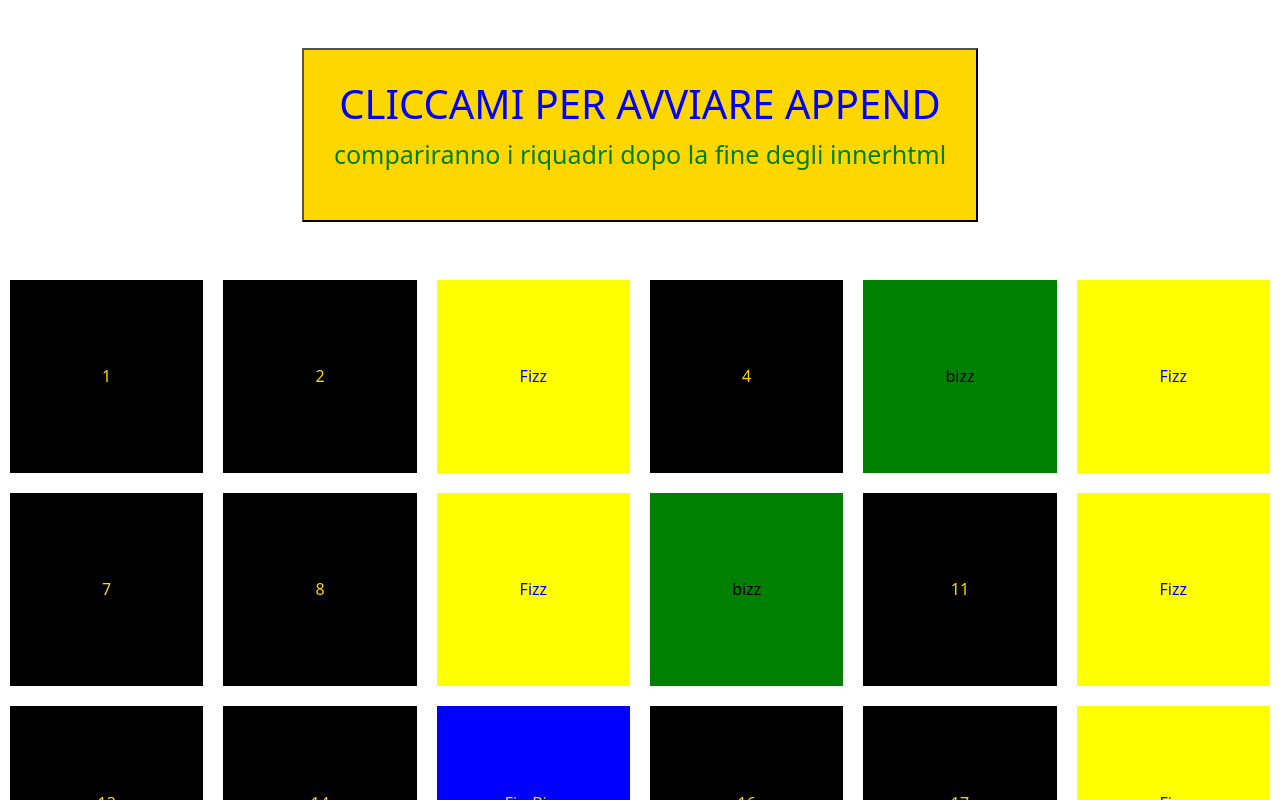
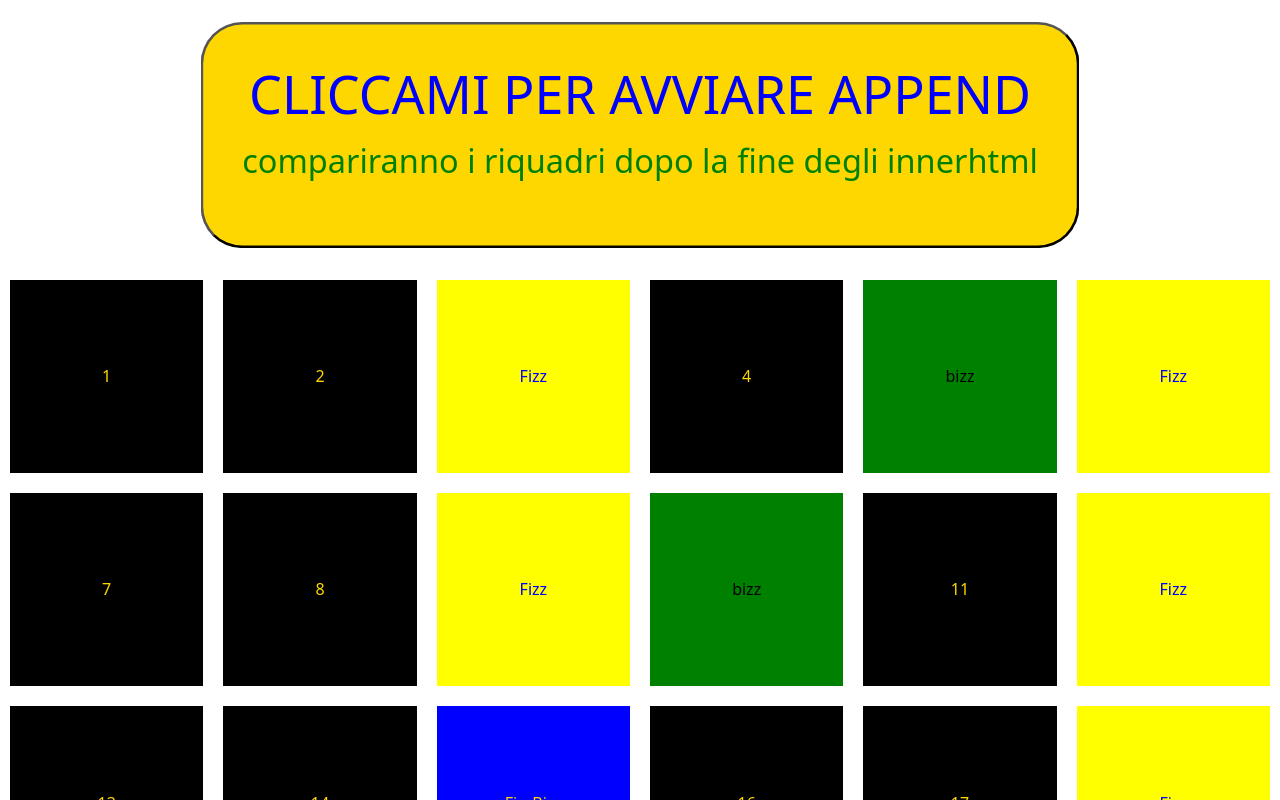
Before and after one commit to GiuseppeRepici/js-fizzbuzz, a plain HTML site: page index.html in a window 1280 px wide. In both pictures the pointer is over the button 640 px from the left and 134 px from the top of the page. Shown: the top 800 px of the page. Drawn offline with nearby package versions, Linux system fonts and the light colour scheme.

Commit message:
scale bottone

```diff
--- a/css/style.css
+++ b/css/style.css
@@ -11,6 +11,11 @@
     font-size: 50px;
     padding: 30px;
 
+}
+
+.btncolorato:hover{
+    scale: 1.3;
+    border-radius: 2rem;
 }
 
 .card1, #scheda>* {
```
